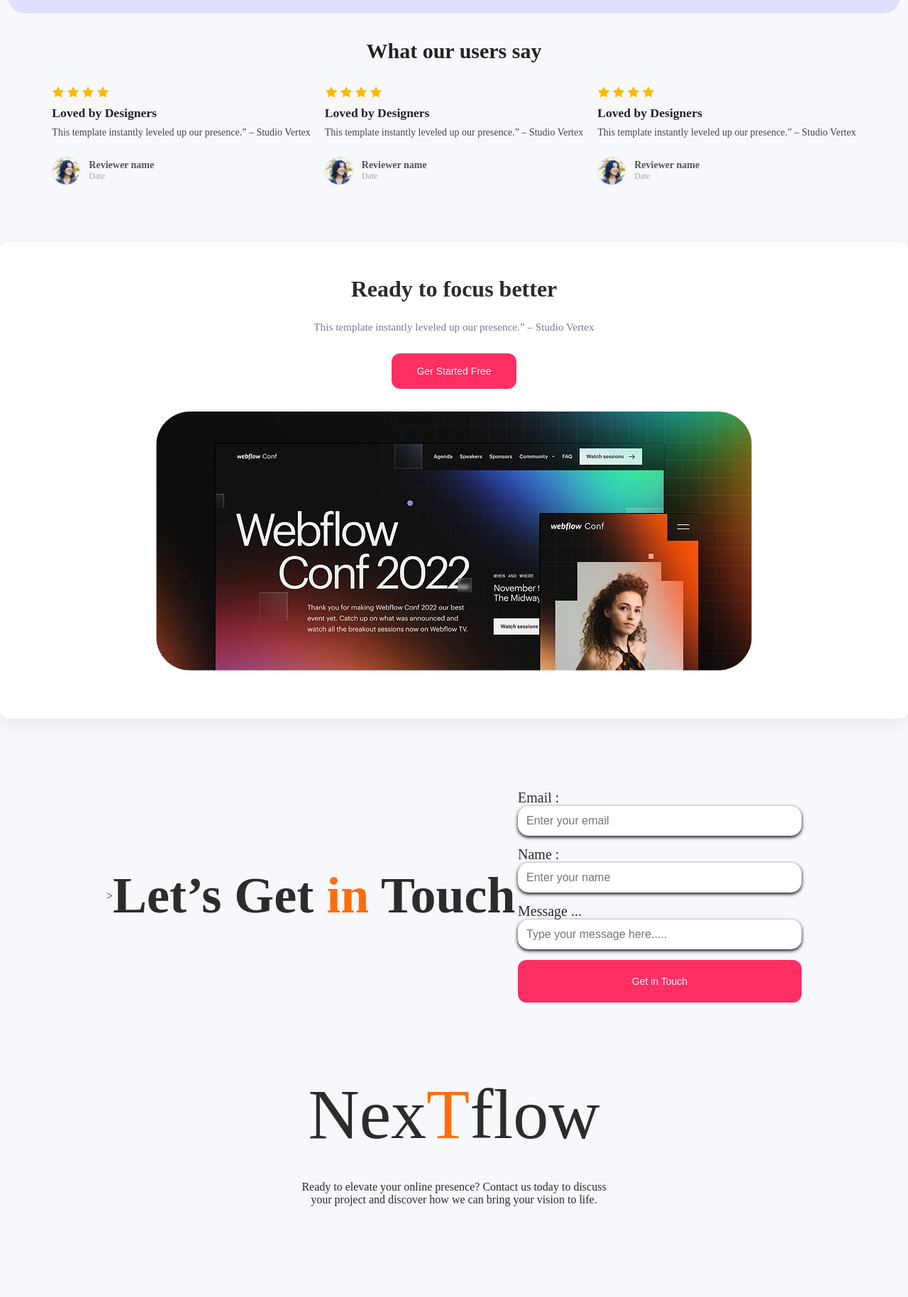
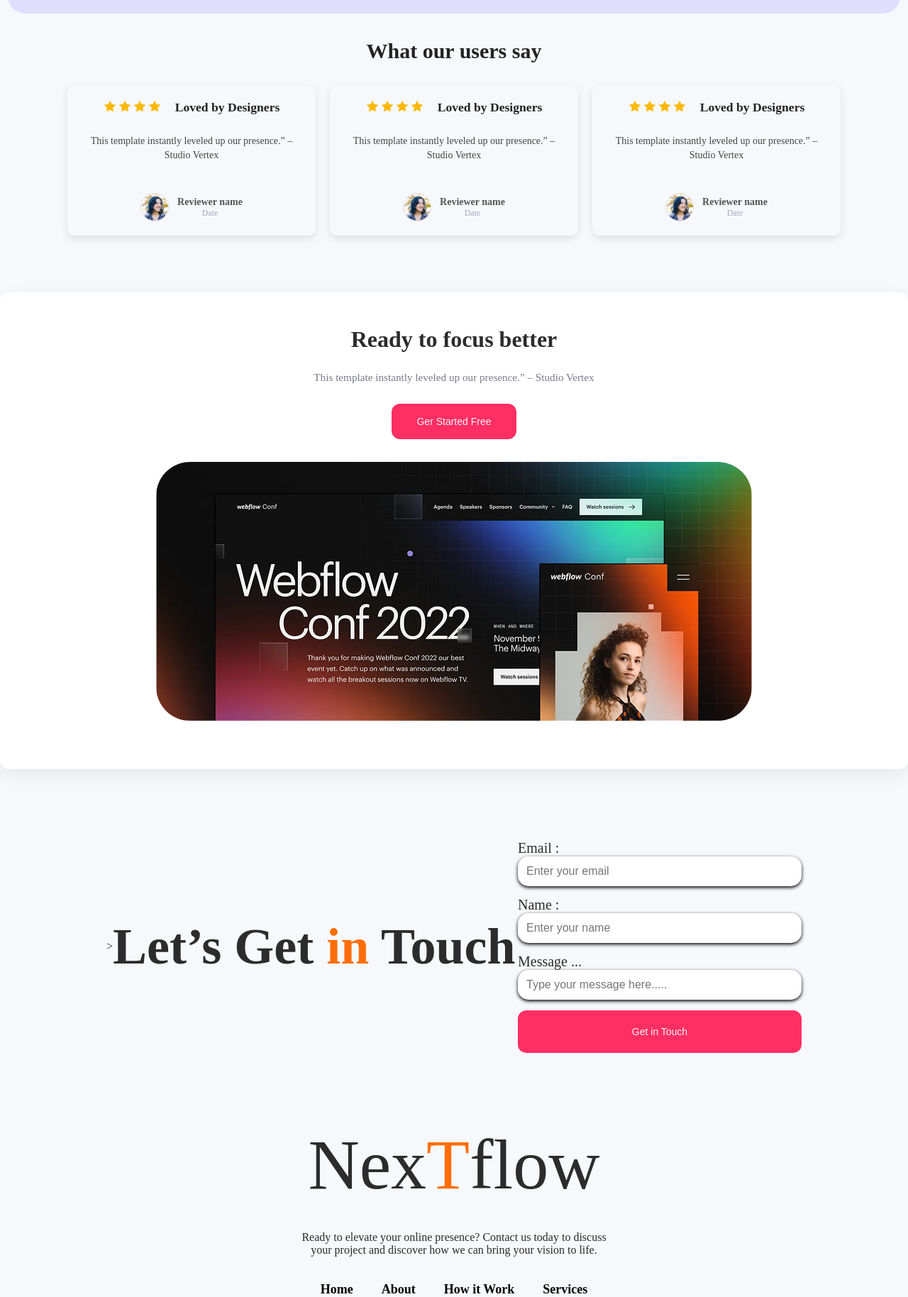
Before and after one commit to 11fuyad00/PH-Assignment-1, a plain HTML site: page Styles/index.html in a window 1280 px wide. Shown: the part 1313-3141 px from the top of the page at 71% size. Before the commit the page ends 3049 px from the top, so only its background shows below. Drawn offline with Linux system fonts and the light colour scheme.

Commit message:
5th commit: added 3 feature cards with heading and text

```diff
--- a/Styles/index.html
+++ b/Styles/index.html
@@ -155,7 +155,14 @@
         vision to life.</div>
       <br>
       <br>
-
+      <nav>
+        <ul>
+          <li><a href="">Home</a></li>
+          <li><a href="">About</a></li>
+          <li><a href="">How it Work</a></li>
+          <li><a href="">Services</a></li>
+        </ul>
+      </nav>
     </div>
   </footer>
 
--- a/Styles/style.css
+++ b/Styles/style.css
@@ -145,6 +145,7 @@ body {
     display: flex;
     gap: 3px;
     margin-bottom: 0.5rem;
+
   }
   .star {
     color: #fbbf24;
@@ -194,6 +195,20 @@ body {
     display: flex;
     justify-content: center;
     gap: 20px;
+  }
+  .review-card {
+    display: flex;
+    gap: 20px;
+    justify-content: center;
+    padding: 40px;
+    flex-wrap: wrap;
+    background-attachment: #ffffff;
+    padding: 20px;
+    width: 350px;
+    box-shadow: 0 4px 12px rgba(0, 0, 0, 0.1);
+    border-radius: 10px;
+    text-align: center;
+  transition: transform 0.3s ease;
   }
  .cta-section {
   background: white;
@@ -255,3 +270,18 @@ input, textarea {
 .footer-section div {
   text-align: center;
 }
+nav ul li a {
+  text-align: center;
+  text-decoration: none;
+  color: black;
+  font-size: 18px;
+  font-weight: bold;
+}
+nav ul {
+  display: flex;
+  list-style: none;
+  justify-content: center;
+  gap: 40px;
+  padding: 0;
+  margin: 0;
+}
```
